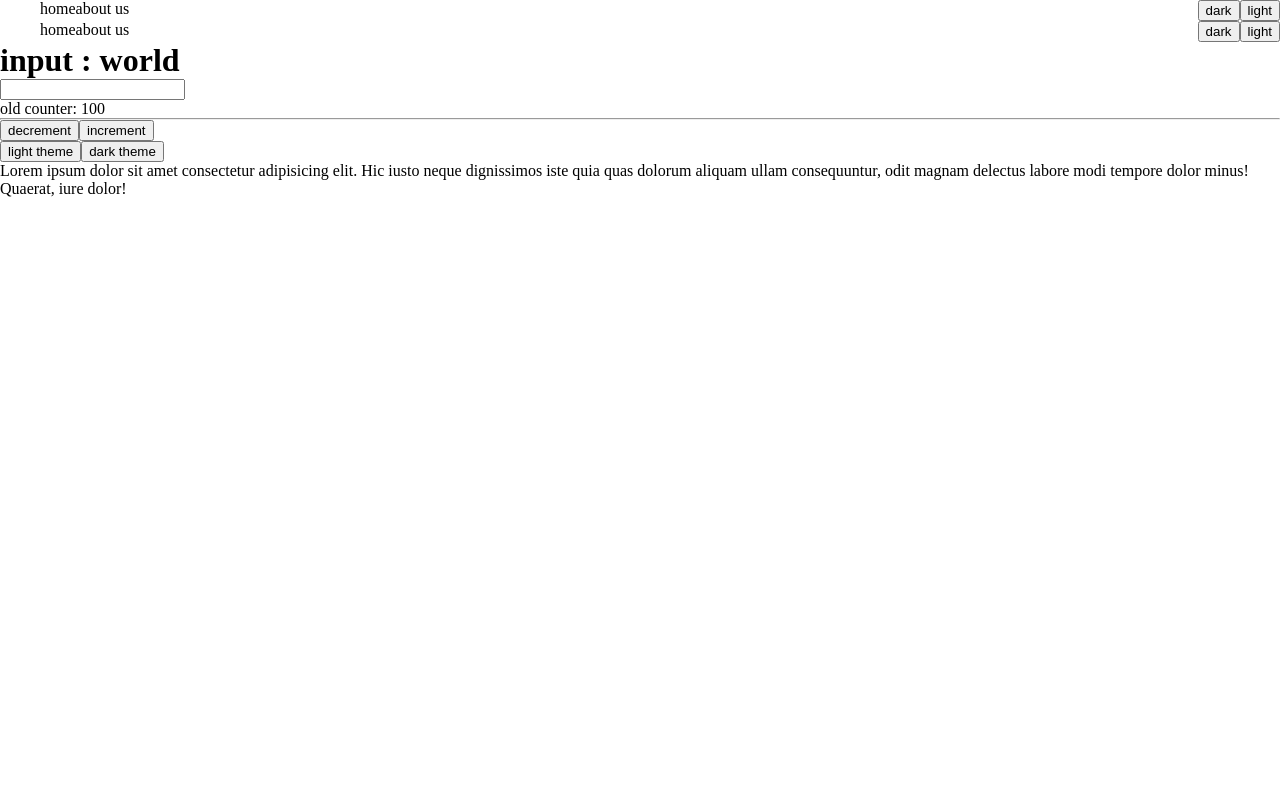
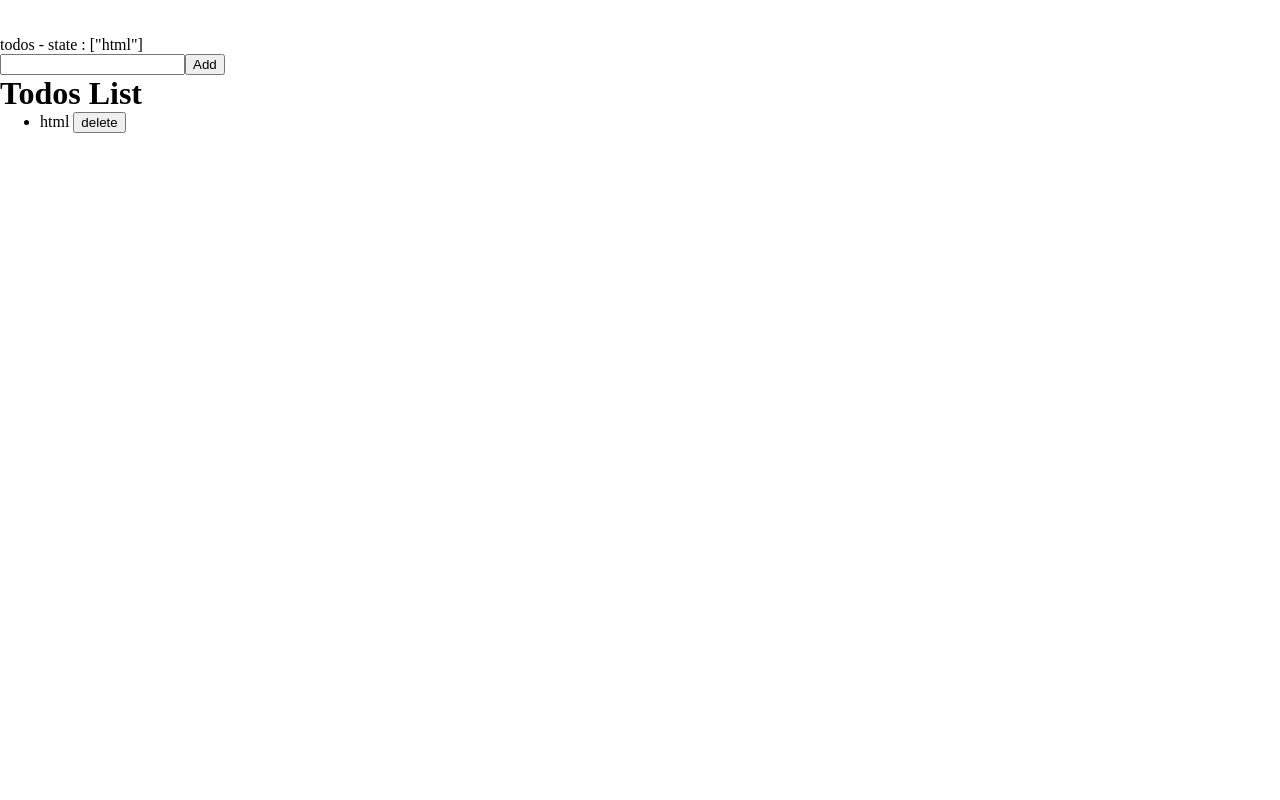
Before and after one commit to sagartmg2/J-A-React, a React (Vite) app in the folder react-project/: page / in a window 1280 px wide. Shown: the top 800 px of the page. Built offline with nearby package versions, Linux system fonts and the light colour scheme.

Commit message:
todos using state

```diff
--- a/react-project/src/App.jsx
+++ b/react-project/src/App.jsx
@@ -3,6 +3,8 @@ import { Counter } from "./pages/Counter";
 import InputField from "./pages/IinputField";
 import Theme from "./pages/Theme";
 import Header from "./components/Header";
+import Todos from "./pages/Todos";
+import TodosState from "./pages/TodosState";
 
 export default function App() {
     /* useState  */
@@ -10,25 +12,16 @@ export default function App() {
     return (
         <>
             <div className={`${globalTheme == "DARK" ? "dark-theme" : ""}`}>
-                <Header setGlobalTheme={setGlobalTheme} title="git" />
-                <header style={{ display: "flex", justifyContent: "space-between" }}>
-                    <ul>
-                        <span>home</span>
-                        <span>about us</span>
-                    </ul>
-                    <ul>
-                        <button onClick={() => {
-                            setGlobalTheme("DARK")
-                        }}>dark</button>
-                        <button onClick={() => {
-                            setGlobalTheme("LIGHT")
-                        }}>light</button>
-                    </ul>
-                </header>
+                <TodosState/>
+                {/* <Header
+                    currentTheme={globalTheme}
+                    setGlobalTheme={setGlobalTheme}
+                />
                 <InputField />
                 <Counter />
                 <Theme />
-                <p style={{ width: "5px" }}>Lorem ipsum dolor sit amet consectetur adipisicing elit. Dolorum aliquid commodi iste nobis error quaerat necessitatibus, reprehenderit repudiandae perspiciatis aperiam, voluptas quia ducimus laborum libero sed quas voluptatibus accusantium sapiente!</p>
+                <Todos/> */}
+                {/* <p style={{ width: "5px" }}>Lorem ipsum dolor sit amet consectetur adipisicing elit. Dolorum aliquid commodi iste nobis error quaerat necessitatibus, reprehenderit repudiandae perspiciatis aperiam, voluptas quia ducimus laborum libero sed quas voluptatibus accusantium sapiente!</p> */}
             </div>
         </>
 
--- a/react-project/src/components/Header.jsx
+++ b/react-project/src/components/Header.jsx
@@ -8,6 +8,7 @@ export default function Header(props) {
                 <span>about us</span>
             </ul>
             <ul>
+                theme:{props.currentTheme}
                 <button onClick={() => {
                     props.setGlobalTheme("DARK")
                 }}>dark</button>
--- a/react-project/src/pages/Theme.jsx
+++ b/react-project/src/pages/Theme.jsx
@@ -4,10 +4,10 @@ import { useState } from "react"
 export default function Theme() {
     const [theme, setTheme] = useState("LIGHT")  // return [  "LIght", mutator function ]
 
-    const lightTheme = () => {
+    const changeToLightTheme = () => {
         setTheme("LIGHT")
     }
-    const darkTheme = () => {
+    const changeToDarkTheme = () => {
         // theme = "DARK" // cannot change state directly
         setTheme("DARK") // only change state using their respecitve mutator function
     }
@@ -21,8 +21,8 @@ export default function Theme() {
 
     return <>
         <div className={`${theme === "DARK" ? "dark-theme" : ""}`} style={{ height: "100vh" }}>
-            <button onClick={lightTheme}>light theme</button>
-            <button onClick={darkTheme}>dark theme</button>
+            <button onClick={changeToLightTheme}>light theme</button>
+            <button onClick={changeToDarkTheme}>dark theme</button>
             <p>Lorem ipsum dolor sit amet consectetur adipisicing elit. Hic iusto neque dignissimos iste quia quas dolorum aliquam ullam consequuntur, odit magnam delectus labore modi tempore dolor minus! Quaerat, iure dolor!</p>
         </div>
     </>
--- /dev/null
+++ b/react-project/src/pages/TodosState.jsx
@@ -0,0 +1,46 @@
+import React, { useState } from 'react'
+
+export default function TodosState() {
+
+    const [todos, setTodos] = useState(["html"]);
+
+    const addTodo = (e) => {
+        e.preventDefault()
+
+        // todos.push("react") // ["html", "css","react"] // wrong way // \must not change state value directly
+        // let temp = todos // arrays and objects are reference data-types
+
+        let temp = [...todos]
+        temp.push(e.target.title.value)
+        setTodos(temp)
+    }
+
+    const deleteTodo = (index) => {
+        console.log("delete ");
+        /* put your logic to delete ... hint:filter method */
+        return undefined
+    }
+
+    return (
+        <>
+            <br />
+            <br />
+            todos - state : {JSON.stringify(todos)}
+            <br />
+            <form onSubmit={addTodo}>
+                <input type="text" name='title' />
+                <button>Add</button>
+            </form>
+            <h1>Todos List</h1>
+            <ul>
+                {
+                    todos.map((element, index) => {
+                        return <li>{element}  <button onClick={() =>{
+                            deleteTodo(index)
+                        }}>delete</button></li>
+                    })
+                }
+            </ul>
+        </>
+    )
+}
```
